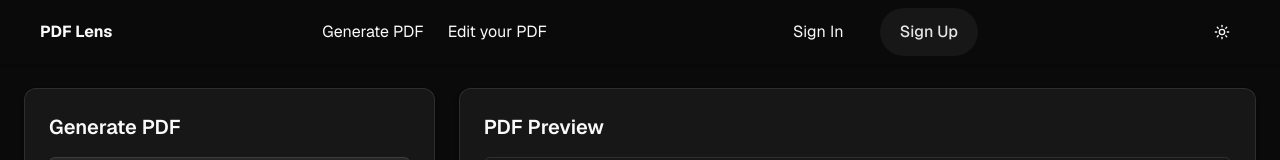
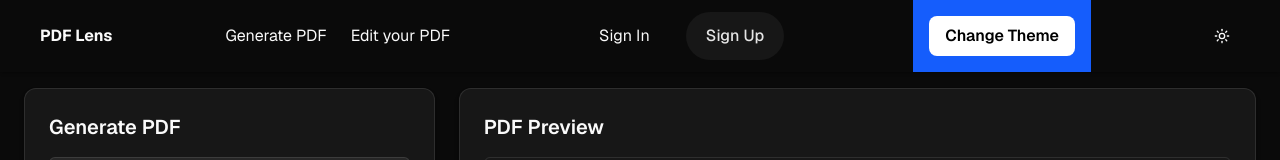
Before and after one commit to Sahil-796/pdflens, a Next.js app in the folder client/: page /generate in a window 1280 px wide. Shown: the top 160 px of the page. Built offline with nearby package versions, Linux system fonts and the light colour scheme; no server answers.

Commit message:
add: client theme toggle button (doesn't work)

```diff
--- /dev/null
+++ b/client/components/ClientThemeButton.tsx
@@ -0,0 +1,44 @@
+"use client"
+import { useState, useEffect } from "react"
+
+const themes = [
+    { name: "blue", bg: "bg-blue-600", text: "text-blue-100" },
+    { name: "red", bg: "bg-red-600", text: "text-red-100" },
+    { name: "green", bg: "bg-green-600", text: "text-green-100" },
+    { name: "purple", bg: "bg-purple-600", text: "text-purple-100" },
+    { name: "orange", bg: "bg-orange-600", text: "text-orange-100" },
+]
+
+export default function ClientThemeToggle() {
+    const [themeIndex, setThemeIndex] = useState(0)
+
+    // save theme to localStorage so it persists after reload
+    useEffect(() => {
+        const saved = localStorage.getItem("themeIndex")
+        if (saved) setThemeIndex(Number(saved))
+    }, [])
+
+    useEffect(() => {
+        localStorage.setItem("themeIndex", themeIndex.toString())
+    }, [themeIndex])
+
+    const handleThemeChange = () => {
+        setThemeIndex((prev) => (prev + 1) % themes.length)
+    }
+
+    const theme = themes[themeIndex]
+
+    return (
+        <nav
+            className={`flex items-center justify-between p-4 ${theme.bg} ${theme.text}`}
+        >
+
+            <button
+                onClick={handleThemeChange}
+                className="px-4 py-2 rounded-lg bg-white text-black font-semibold hover:opacity-80 transition"
+            >
+                Change Theme
+            </button>
+        </nav>
+    )
+}
--- a/client/components/Generation.tsx
+++ b/client/components/Generation.tsx
@@ -37,7 +37,7 @@
 
         <button
           onClick={handleSend}
-          className="bg-primary text-primary-foreground rounded-md py-2 px-4 hover:bg-primary/90 transition"
+          className="bg-primary text-primary-foreground rounded-md py-2 px-4 hover:bg-primary/90 transition cursor-pointer"
         >
           Generate
         </button>
--- a/client/components/Navbar.tsx
+++ b/client/components/Navbar.tsx
@@ -8,6 +8,7 @@
 } from '@clerk/nextjs'
 import Link from 'next/link'
 import { ThemeToggle } from './ThemeButton'
+import ClientThemeToggle from './ClientThemeButton'
 
 const Navbar = () => {
     return (
@@ -36,6 +37,7 @@
                     <UserButton />
                 </SignedIn>
             </header>
+            <ClientThemeToggle />
             <ThemeToggle />
         </nav>
     )
```
